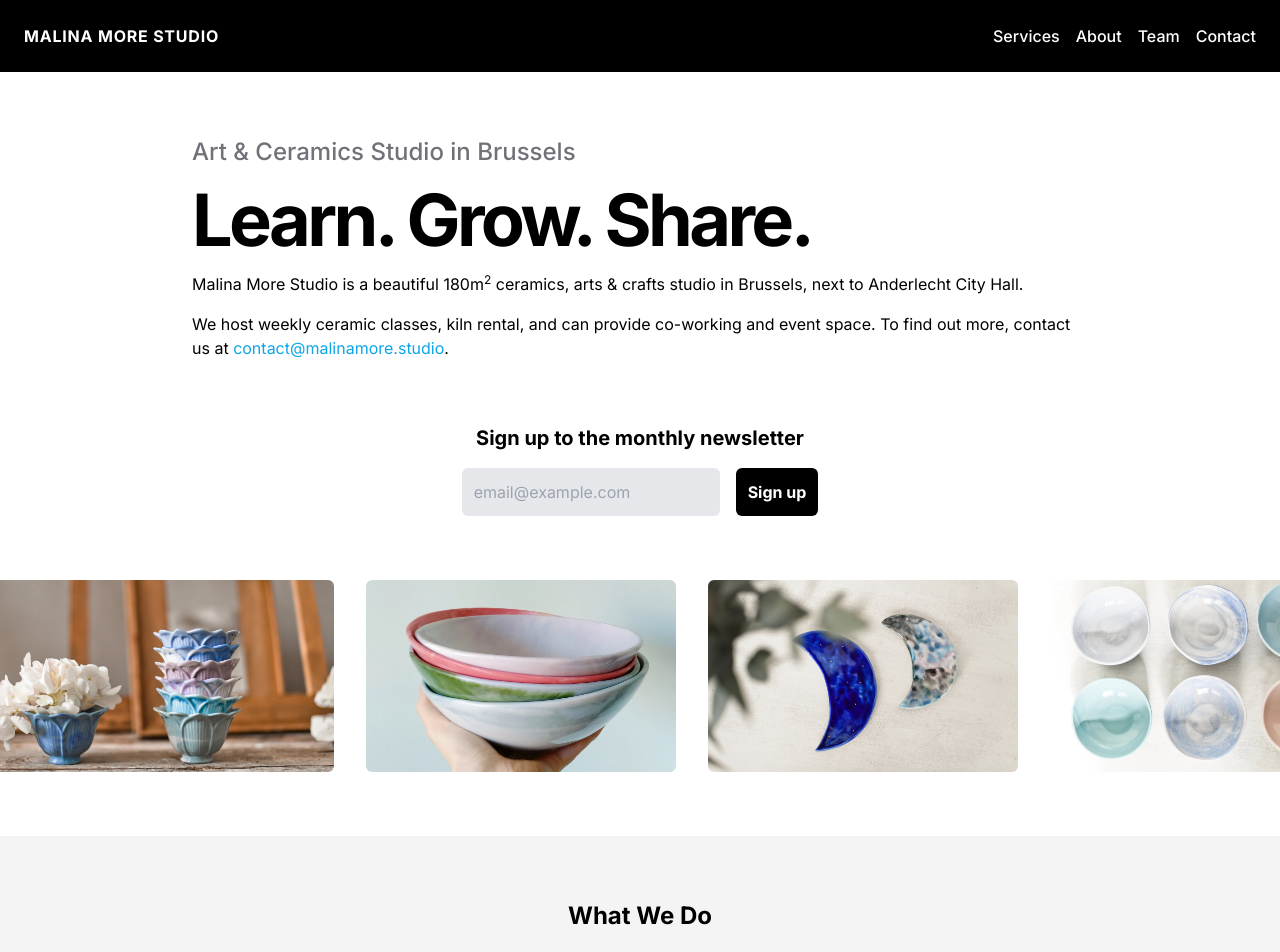
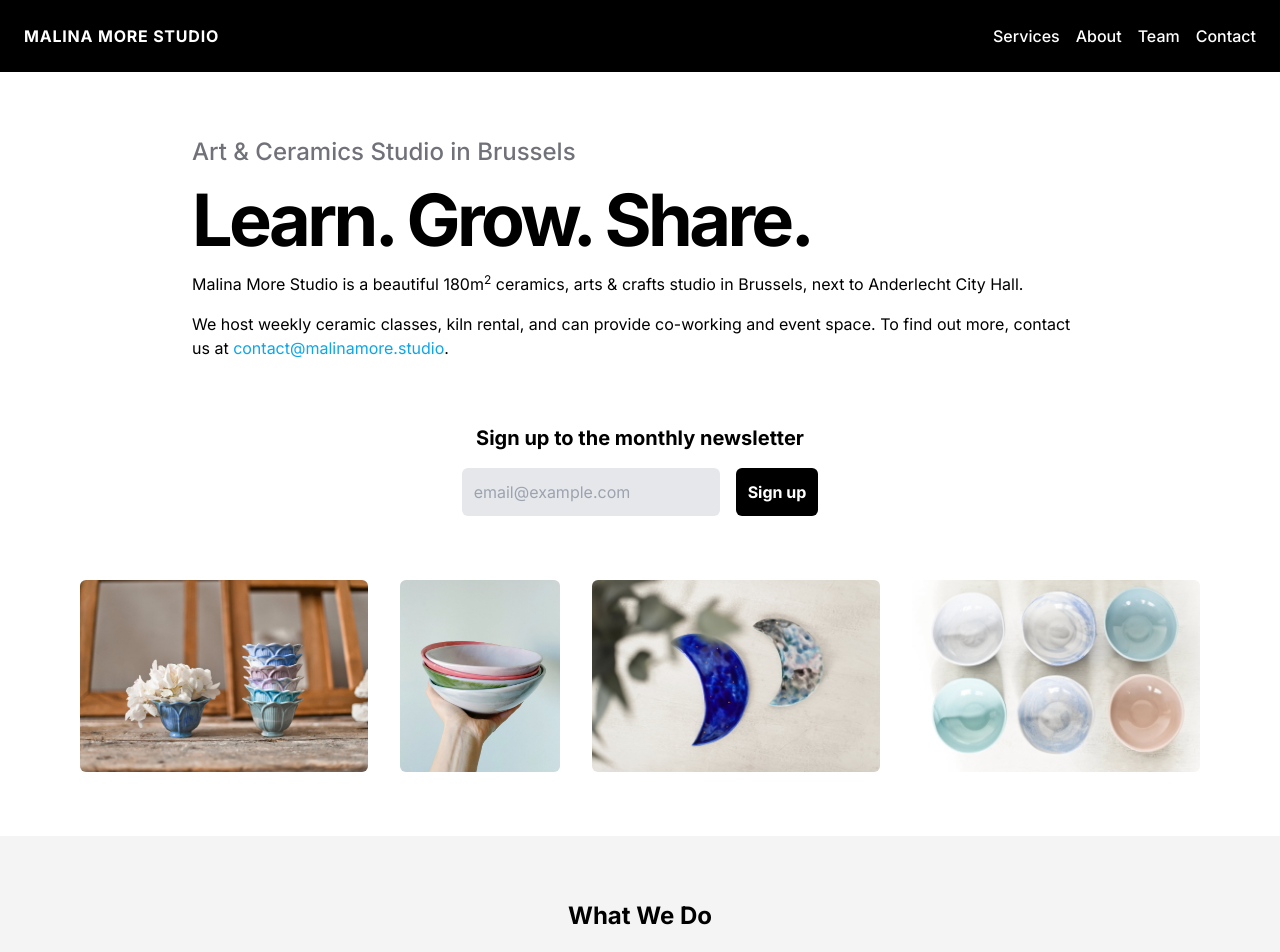
Before and after one commit to jleclanche/malinamore.studio, a Next.js app: page / in a window 1280 px wide. Shown: the top 952 px of the page. Built offline with nearby package versions, Linux system fonts and the light colour scheme.

Commit message:
Update styles

```diff
--- a/app/page.tsx
+++ b/app/page.tsx
@@ -65,7 +65,7 @@
 				<EmailSubscriptionWidget />
 			</section>
 
-			<section>
+			<section className="max-w-5xl">
 				<div
 					className={clsx(
 						"flex flex-col md:flex-row items-center gap-x-8 gap-y-4 w-[125%] max-w-[125%] -ml-[12.5%]",
```
